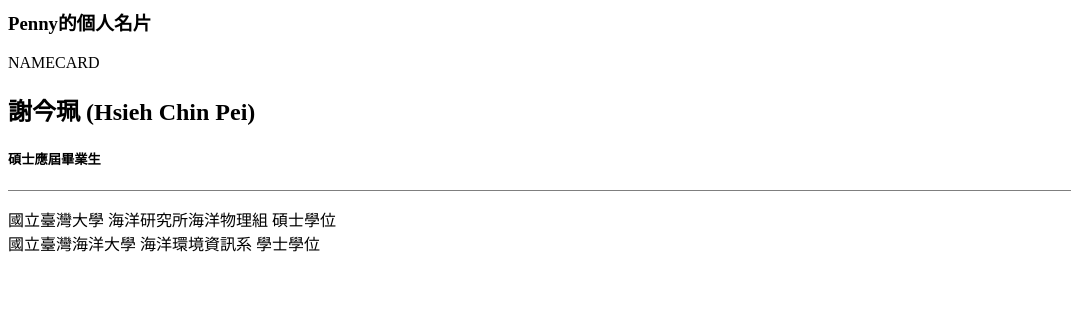
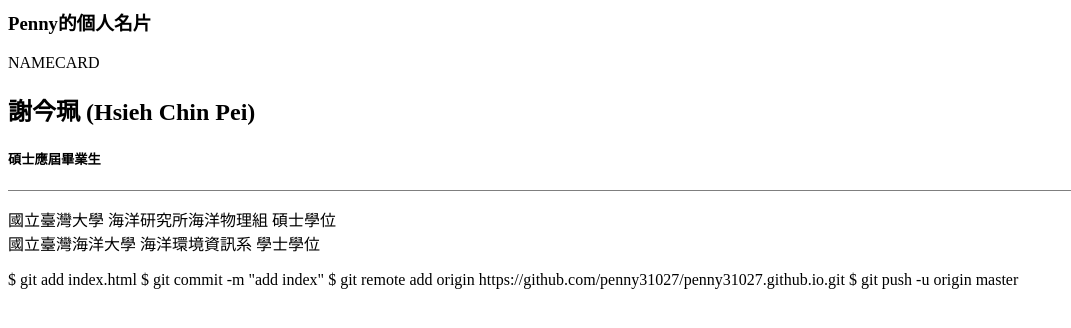
Before and after one commit to penny31027/abc.github.io, a plain HTML site: page index.html in a window 1280 px wide. Shown: the whole page, without its empty margins (0-1071 px from the left). Drawn offline with Linux system fonts and the light colour scheme.

Commit message:
Update index.html

```diff
--- a/index.html
+++ b/index.html
@@ -14,3 +14,13 @@
   <div class="circle circle2"></div>
   <div class="circle circle3"></div>
 </div>
+
+
+$ git add index.html
+
+$ git commit -m "add index"
+
+
+$ git remote add origin https://github.com/penny31027/penny31027.github.io.git
+
+$ git push -u origin master
```
